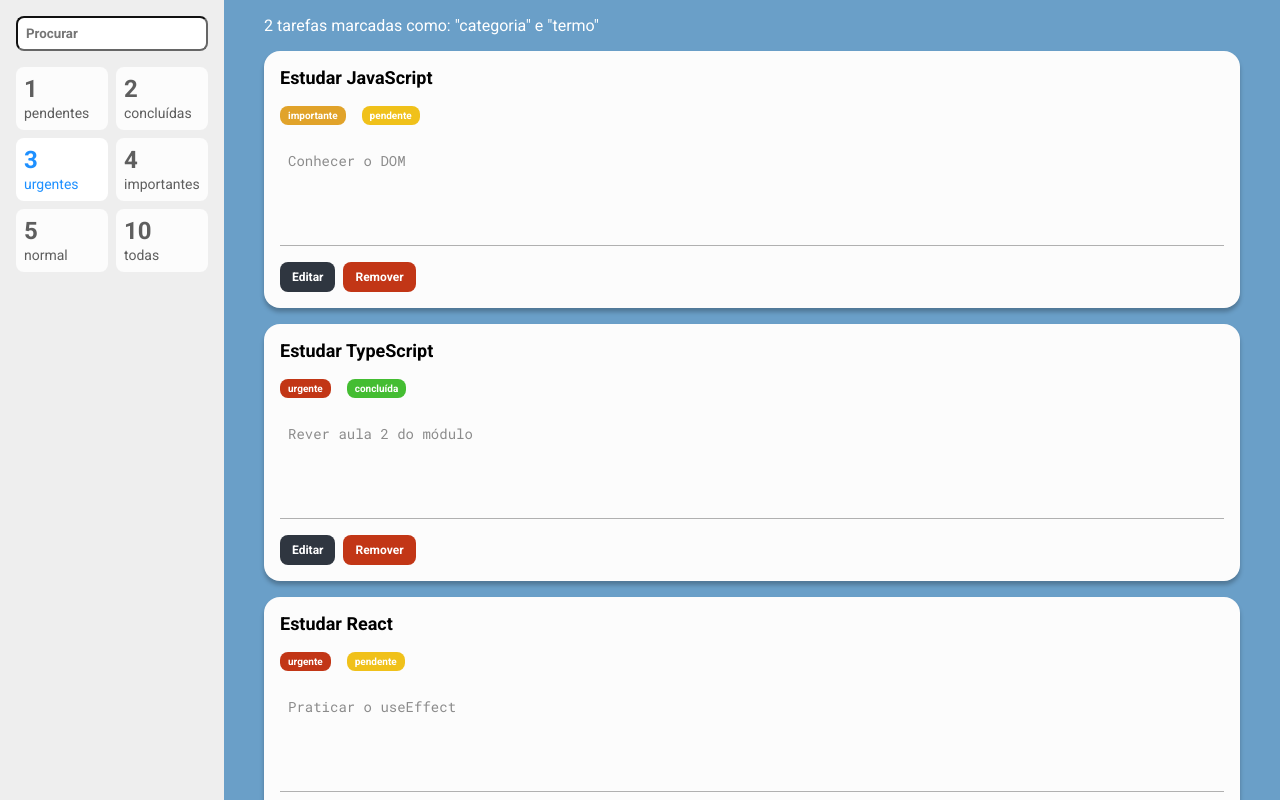
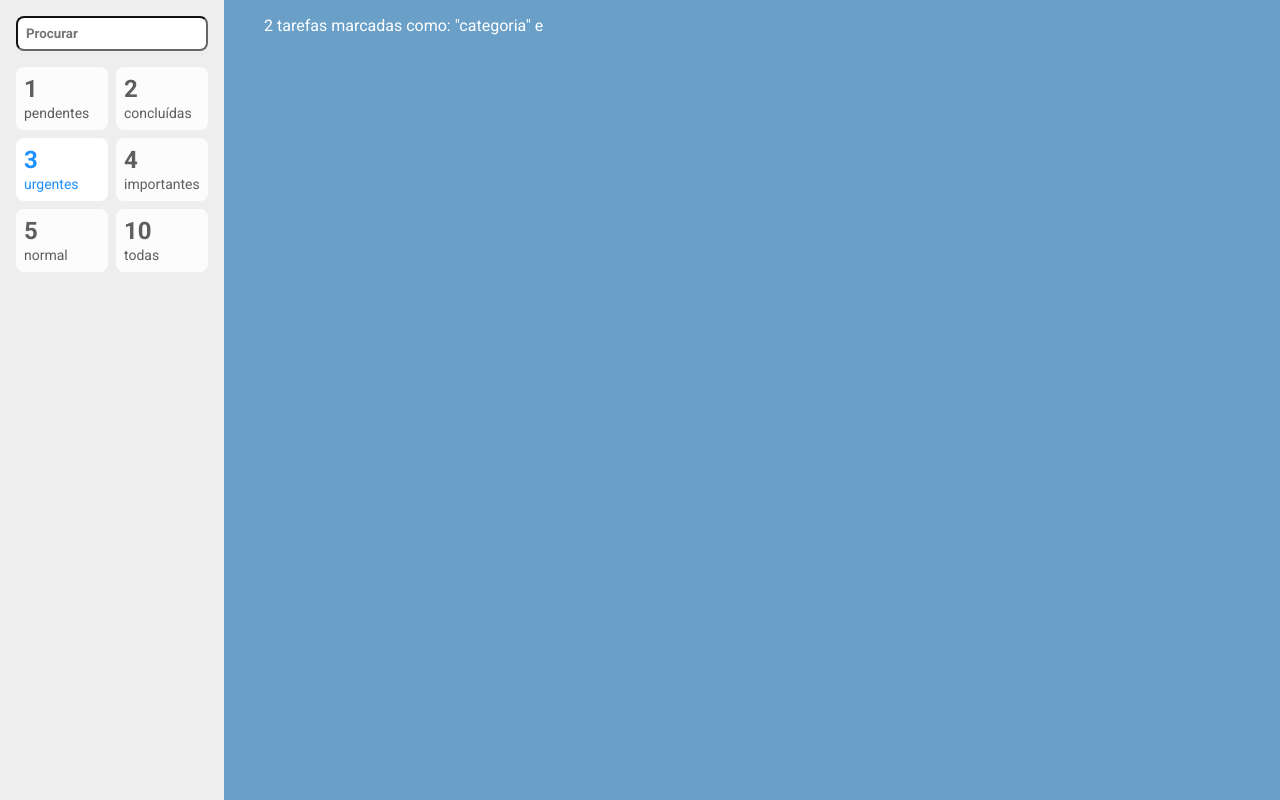
Before and after one commit to diegofelipesoares/minhas-tarefas, a React (Create React App) app: page / in a window 1280 px wide. Built offline with nearby package versions, Linux system fonts and the light colour scheme.

Commit message:
Pesquisa pelo campo

```diff
--- a/src/components/Tarefa/index.tsx
+++ b/src/components/Tarefa/index.tsx
@@ -1,35 +1,83 @@
-import { useState } from "react"
+//importações externas
+import { useState, useEffect } from "react"
+import { useDispatch } from "react-redux"
+
+//importação internas
 import  * as S from "./styles"
 import * as enums from '../../utils/enums/Tarefa'
+import { remover, editar } from "../../store/reducers/tarefas"
 
-
+//Tipagem
 type Props = {
+  id: number
   titulo: string
   prioridade: enums.Prioridade
   status: enums.Status
   descricao: string
 }
 
-const Tarefa = ({descricao,prioridade,status,titulo}:Props) => {
-  const [estaEditando, setEstaEditando] = useState(false)
+//atributo das props
+const Tarefa =
+({
+    descricao: descricaoOriginal,
+    prioridade,
+    status,
+    titulo, id
+  }:Props) =>
+  {
+    const [estaEditando, setEstaEditando] = useState(false)
+    const dispatch = useDispatch();
+    const [descricao, setDescricao] = useState('')
+
+    useEffect(() => {
+      if(descricaoOriginal.length > 0) {
+        setDescricao(descricaoOriginal)
+      }
+    }, [descricaoOriginal]
+  )
+
+  //função das actions nos Botões
+  function cancelarEdicao(){
+    setEstaEditando(false)
+    setDescricao(descricaoOriginal)
+  }
 
   return(
     <S.Card>
       <S.Titulo> {titulo} </S.Titulo>
       <S.Tag parametro='prioridade' recuperaPrioridades={prioridade}> {prioridade} </S.Tag>
       <S.Tag parametro='status' recuperaStatus={status}> {status} </S.Tag>
-      <S.Descricao value = {descricao} placeholder="Escreva aqui a sua tarefa."></S.Descricao>
+      <S.Descricao
+        disabled={!estaEditando}
+        value = {descricao}
+        onChange={(evento) => setDescricao(evento.target.value)}>
+      </S.Descricao>
+
       <S.BarraAcoes>
+        {/* Ternário para troca de botões */}
         {estaEditando ?
           (
             <>
-              <S.BotaoSalvar>Salvar</S.BotaoSalvar>
-              <S.BotaoCancelarRemover onClick={()=> setEstaEditando(false)}>Cancelar</S.BotaoCancelarRemover>
+              <S.BotaoSalvar
+              onClick={()=> {dispatch(
+                editar({
+                  descricao,
+                  prioridade,
+                  status,
+                  titulo,
+                  id
+                })
+              )
+              setEstaEditando(false)
+            }}
+              >
+                Salvar</S.BotaoSalvar>
+              <S.BotaoCancelarRemover onClick={cancelarEdicao}>Cancelar</S.BotaoCancelarRemover>
             </>
           ):(
           <>
             <S.Botao onClick={()=> setEstaEditando(true)}>Editar</S.Botao>
-            <S.BotaoCancelarRemover>Remover</S.BotaoCancelarRemover>
+            <S.BotaoCancelarRemover onClick={() => dispatch(remover(id))}>Remover</S.BotaoCancelarRemover>
           </>
           )
         }
--- a/src/containers/BarraLateral/index.tsx
+++ b/src/containers/BarraLateral/index.tsx
@@ -1,10 +1,20 @@
+import { useDispatch, useSelector } from "react-redux"
 import FiltroCard from "../../components/FiltroCard"
 import { Aside, Filtros, Campo } from "./styles"
+import { RootReducer } from '../../store'
+import { alteraTermo } from "../../store/reducers/filtro"
 
-const BarraLateral = () => (
-  <Aside>
+const BarraLateral = () => {
+  const dispatch = useDispatch()
+  const { termo } = useSelector((state: RootReducer) => state.filtro)
+  return (
+    <Aside>
     <div>
-      <Campo type="text" placeholder="Procurar" />
+      <Campo
+        type="text"
+        placeholder="Procurar"
+        value={termo}
+        onChange={(evento) => dispatch(alteraTermo(evento.target.value))}/>
       <Filtros>
         <FiltroCard legenda="pendentes" contador={1} />
         <FiltroCard legenda="concluídas" contador={2}/>
@@ -15,6 +25,7 @@ const BarraLateral = () => (
       </Filtros>
     </div>
   </Aside>
-)
+  )
+}
 
 export default BarraLateral
--- a/src/containers/ListaDeTarefas/index.tsx
+++ b/src/containers/ListaDeTarefas/index.tsx
@@ -5,13 +5,20 @@ import { RootReducer } from "../../store"
 
 const ListaDeTarefas = () => {
   const { tarefas } = useSelector((state: RootReducer) => state)
+  const { termo } = useSelector((state: RootReducer) => state.filtro)
+
+  const filtraTarefas = () => {
+    return tarefas.filter((item) => item.titulo.toLocaleLowerCase().search(termo.toLocaleLowerCase()) > 0)
+  }
+
   return (
       <Container>
-        <ResumoFiltros>2 tarefas marcadas como: "categoria" e "termo"</ResumoFiltros>
+        <ResumoFiltros>2 tarefas marcadas como: "categoria" e {termo}</ResumoFiltros>
         <ul>
-          {tarefas.map((t) => (
+          {filtraTarefas().map((t) => (
             <Lista key={t.titulo}>
               <Tarefa
+                id={t.id}
                 descricao={t.descricao}
                 titulo={t.titulo}
                 prioridade={t.prioridade}
--- a/src/store/index.ts
+++ b/src/store/index.ts
@@ -1,10 +1,12 @@
 import { configureStore } from "@reduxjs/toolkit";
 
 import tarefasReducer from './reducers/tarefas'
+import filtroReducer from './reducers/filtro'
 
 const store = configureStore({
   reducer: {
-    tarefas: tarefasReducer
+    tarefas: tarefasReducer,
+    filtro: filtroReducer
   }
 })
 
--- /dev/null
+++ b/src/store/reducers/filtro.ts
@@ -0,0 +1,42 @@
+//IMPORTAÇÕES
+  //externo slice
+  import { createSlice, PayloadAction } from '@reduxjs/toolkit'
+  //internos enums
+  import * as enums from '../../utils/enums/Tarefa'
+
+
+//TIPAGEM
+  type FiltroState = {
+    // é o que o usuário digitará no campo de busca
+    termo: string
+    //critério de filtragem (filtrar por:)
+    criterio: 'prioridade' | 'status' | 'todas'
+    //Será preenchido pelo arquivo de Enums
+    valor?: enums.Prioridade | enums.Status
+  }
+
+//Criando um instancia de FiltroState para valor inicial
+const initialState: FiltroState = {
+  termo: '',
+  criterio: 'todas'
+}
+
+
+//SLICE DO ESTADO PARA FILTRO
+  const filtroSlice = createSlice({
+    //configurações do Slice
+    name: 'filtro',
+    initialState,
+    //Action - criando a função de alteração
+    reducers: {
+      alteraTermo: (state, action: PayloadAction<string>) => {
+        //o atributo "termo" recebe dados do payload como tipo string.
+        state.termo = action.payload
+      }
+    }
+  })
+
+  //Exportando o action do slice
+  export const { alteraTermo } = filtroSlice.actions
+  //Exportando o reducer
+  export default filtroSlice.reducer
--- a/src/store/reducers/tarefas.ts
+++ b/src/store/reducers/tarefas.ts
@@ -5,36 +5,43 @@ import * as enums from '../../utils/enums/Tarefa'
 const tarefasSlice = createSlice({
   name: 'tarefas',
   initialState: [
-    new Tarefa(
-      'Estudar JavaScript',
-      enums.Prioridade.IMPORTANTE,
-      enums.Status.PENDENTE,
-      'Conhecer o DOM',
-      1
-    ),
-    new Tarefa(
-      'Estudar TypeScript',
-      enums.Prioridade.URGENTE,
-      enums.Status.CONCLUIDA,
-      'Rever aula 2 do módulo',
-      2
-    ),
-    new Tarefa(
-      'Estudar React',
-      enums.Prioridade.URGENTE,
-      enums.Status.PENDENTE,
-      'Praticar o useEffect',
-      3
-    ),
-
+    {
+      titulo: "Estudar JavaScript",
+      prioridade: enums.Prioridade.IMPORTANTE,
+      status: enums.Status.PENDENTE,
+      descricao: "Conhecer o DOM",
+      id: 1,
+    },
+    {
+      titulo: "Estudar TypeScript",
+      prioridade: enums.Prioridade.URGENTE,
+      status: enums.Status.CONCLUIDA,
+      descricao: "Rever aula 2 do módulo",
+      id: 2,
+    },
+    {
+      titulo: "Estudar React",
+      prioridade: enums.Prioridade.URGENTE,
+      status: enums.Status.PENDENTE,
+      descricao: "Praticar o useEffect",
+      id: 3,
+    },
   ],
   reducers: {
     remover: (state, action: PayloadAction<number>) => {
       return state.filter(tarefa => tarefa.id !== action.payload)
+    },
+    editar: (state, action: PayloadAction<Tarefa>) => {
+      const indexDaTarefa = state.findIndex(
+        (t) => t.id === action.payload.id
+      )
+      if (indexDaTarefa >= 0) {
+        state[indexDaTarefa] = action.payload
+      }
     }
   }
 })
 
-export const { remover } = tarefasSlice.actions
+export const { remover, editar } = tarefasSlice.actions
 
 export default tarefasSlice.reducer
```
